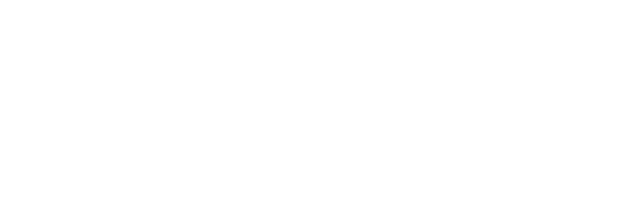
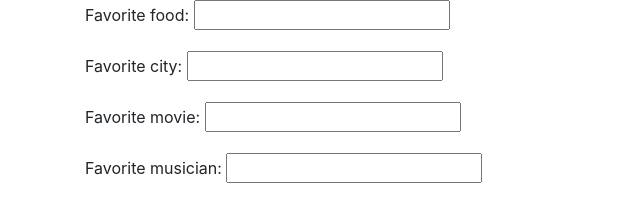
Before and after one commit to aaronminnick/favorite-things, a plain HTML site: page index.html in a window 1280 px wide. Shown: the whole page, without its empty margins (0-640 px from the left). Drawn offline with Linux system fonts and the light colour scheme.

Commit message:
add form fields
Co-authored-by: Aaron Ewert <aaronjewert@gmail.com>

```diff
--- a/index.html
+++ b/index.html
@@ -7,6 +7,25 @@
   <script src="js/scripts.js"></script>
 </head>
 <body>
-
+  <div class="container">
+    <form id="favorite-things">
+      <div class="form-group">
+        <label for="food">Favorite food:</label>
+        <input id="food" type="text">
+      </div>
+      <div class="form-group">
+        <label for = "city">Favorite city:</label>
+        <input id="city" type="text">
+      </div>
+      <div class ="form-group">
+        <label for="movie">Favorite movie:</label>
+        <input id="movie" type="text">
+      </div>
+      <div class="form-group">
+        <label for="musician">Favorite musician:</label>
+        <input id="musician" type="text">
+      </div>
+    </form>
+  </div>
 </body>
 </html>
```
